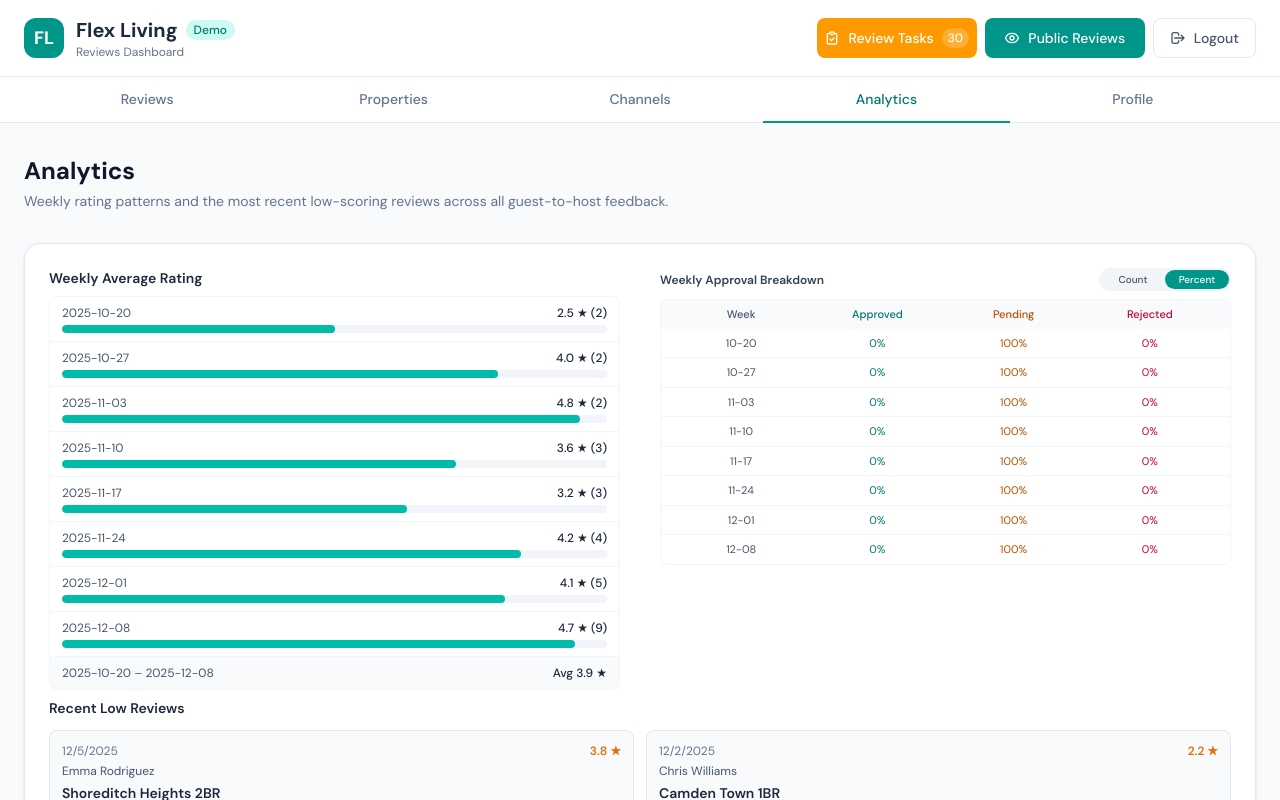
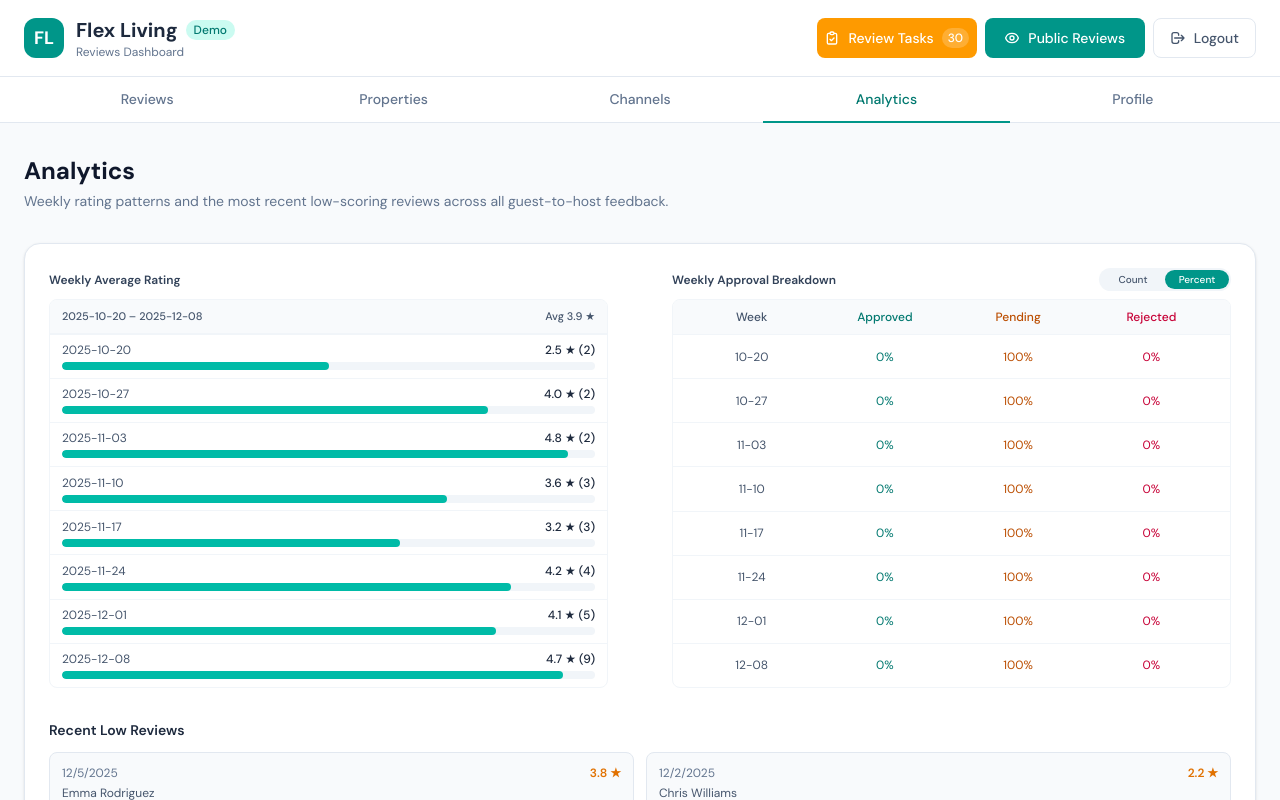
Before and after one commit to dl5214/reviews-management-system, a Next.js app: page /dashboard/analytics in a window 1280 px wide. Both pictures are taken after a click on the button "Percent". Shown: the top 800 px of the page. Built offline with nearby package versions, Linux system fonts and the light colour scheme.

Commit message:
Fixed Analytics Tab

```diff
--- a/src/app/dashboard/analytics/page.tsx
+++ b/src/app/dashboard/analytics/page.tsx
@@ -17,7 +17,7 @@
     try {
       const params = new URLSearchParams();
       params.set("type", "guest-to-host");
-      params.set("_t", Date.now().toString());
+      // params.set("_t", Date.now().toString());
 
       const res = await fetch(`/api/reviews/hostaway?${params.toString()}`);
       const data: ReviewsResponse = await res.json();
@@ -91,15 +91,17 @@
         </div>
       ) : (
         <div className="bg-white rounded-xl sm:rounded-2xl border border-slate-200 p-4 sm:p-6 shadow-sm">
-          <div className="flex flex-col lg:flex-row gap-6 lg:gap-10 items-stretch lg:min-h-[420px]">
-            <div className="lg:w-1/2 flex flex-col h-full">
+          <div className="flex flex-col lg:flex-row gap-8 lg:gap-16 items-stretch">
+            <div className="lg:w-1/2 flex flex-col lg:h-[420px]">
               <WeeklyRatingChart weekly={weekly} />
             </div>
-            <div className="lg:w-1/2 flex flex-col h-full">
+            <div className="lg:w-1/2 flex flex-col lg:h-[420px]">
               <WeeklyApprovalTable weekly={weekly} />
             </div>
           </div>
+          <div className="mt-8">
             <RecentLowReviews reviews={reviews} />
+          </div>
         </div>
       )}
     </div>
@@ -131,9 +133,10 @@
   if (weekly.length === 0) {
     return (
         <div className="h-full flex flex-col">
-        <h2 className="text-sm font-semibold text-slate-800 mb-3">
-          Weekly Average Rating
-        </h2>
+          <div className="flex items-center justify-between mb-3">
+            <h3 className="text-sm font-semibold text-slate-800">Weekly Average Rating</h3>
+            <div className="inline-flex items-center rounded-full bg-transparent p-0.5 text-[10px] w-[132px]" />
+          </div>
           <div className="flex items-center justify-center py-8 text-sm text-slate-500 border border-dashed border-slate-200 rounded-lg flex-1">
             No data for current filters
           </div>
@@ -142,23 +145,41 @@
   }
 
   const avgAll = weekly.reduce((sum, w) => sum + w.avgRating, 0) / weekly.length;
+  const rangeLabel = `${weekly[0].weekLabel} – ${weekly[weekly.length - 1].weekLabel}`;
 
   return (
       <div className="h-full flex flex-col">
         <div className="flex items-center justify-between mb-2">
-        <h3 className="text-sm font-semibold text-slate-800">
-          Weekly Average Rating
-        </h3>
-        <div className="inline-flex items-center rounded-full bg-transparent p-0.5 text-[10px] w-[132px]" />
+          <h3 className="text-xs font-semibold text-slate-700">Weekly Average Rating</h3>
+          {/* Invisible toggle to match table header height exactly */}
+          <div className="inline-flex items-center rounded-full bg-slate-100 p-0.5 text-[10px] w-[132px] opacity-0 pointer-events-none">
+            <button type="button" className="px-2 py-0.5 rounded-full font-medium w-1/2 text-center">
+              Count
+            </button>
+            <button type="button" className="px-2 py-0.5 rounded-full font-medium w-1/2 text-center">
+              Percent
+            </button>
+          </div>
         </div>
 
         <div className="border border-slate-100 rounded-lg overflow-hidden flex-1 flex flex-col">
-        <div className="divide-y divide-slate-100 overflow-auto flex-1">
+          {/* Top summary row (same height as table header row) */}
+          <div className="grid grid-cols-2 bg-slate-50 px-3 py-2 text-[11px] font-medium text-slate-600 border-b border-slate-100">
+            <span className="truncate">{rangeLabel}</span>
+            <span className="text-right text-slate-600">Avg {avgAll.toFixed(1)} ★</span>
+          </div>
+
+          {/* N fixed rows: equal height, no scroll */}
+          <div
+            className="flex-1 grid"
+            style={{ gridTemplateRows: `repeat(${weekly.length}, minmax(0, 1fr))` }}
+          >
             {weekly.map((w) => (
-            <div key={w.weekLabel} className="px-3 py-2">
-              <div className="flex items-center justify-between text-xs text-slate-600 mb-1">
-                <span className="tabular-nums">{w.weekLabel}</span>
-                <span className="font-medium text-slate-800 tabular-nums">
+              <div key={w.weekLabel} className="px-3 py-1 border-t border-slate-100 flex flex-col justify-center">
+                <div className="space-y-1">
+                  <div className="flex items-center justify-between text-xs text-slate-600">
+                    <span>{w.weekLabel}</span>
+                    <span className="font-medium text-slate-800">
                       {w.avgRating.toFixed(1)} ★ ({w.count})
                     </span>
                   </div>
@@ -169,14 +190,8 @@
                     />
                   </div>
                 </div>
+              </div>
             ))}
-        </div>
-
-        <div className="px-3 py-2 bg-slate-50 border-t border-slate-100 flex items-center justify-between text-xs text-slate-600">
-          <span className="tabular-nums">
-            {weekly[0].weekLabel} – {weekly[weekly.length - 1].weekLabel}
-          </span>
-          <span className="font-medium text-slate-800 tabular-nums">Avg {avgAll.toFixed(1)} ★</span>
           </div>
         </div>
       </div>
@@ -234,7 +249,7 @@
   if (!weekly || weekly.length === 0) {
     return (
       <div className="mb-6 sm:mb-8 flex flex-col flex-grow">
-        <h3 className="text-xs font-semibold text-slate-700 mb-2">
+        <h3 className="text-sm font-semibold text-slate-800">
           Weekly Approval Breakdown
         </h3>
         <div className="flex items-center justify-center py-8 text-sm text-slate-500 border border-dashed border-slate-200 rounded-lg flex-grow">
@@ -271,14 +286,17 @@
           </button>
         </div>
       </div>
-      <div className="border border-slate-100 rounded-lg overflow-hidden flex-grow">
-        <div className="grid grid-cols-4 bg-slate-50 px-3 py-1.5 text-[11px] font-medium text-slate-600 text-center">
+      <div className="border border-slate-100 rounded-lg overflow-hidden flex-1 flex flex-col">
+        <div className="grid grid-cols-4 bg-slate-50 px-3 py-2 text-[12px] font-medium text-slate-600 text-center">
           <span>Week</span>
           <span className="text-teal-700">Approved</span>
           <span className="text-amber-700">Pending</span>
           <span className="text-rose-700">Rejected</span>
         </div>
-        <div className="divide-y divide-slate-100 overflow-auto flex-1">
+        <div
+          className="flex-1 grid"
+          style={{ gridTemplateRows: `repeat(${weekly.length}, minmax(0, 1fr))` }}
+        >
           {weekly.map((w) => {
             const total = w.approved + w.pending + w.rejected || 1;
             const approvedPct = (w.approved / total) * 100;
@@ -295,7 +313,7 @@
             return (
               <div
                 key={w.weekLabel}
-                className="px-3 py-1.5 grid grid-cols-4 items-center text-[11px] text-slate-600 text-center"
+                className="px-3 py-1 border-t border-slate-100 grid grid-cols-4 items-center text-[12px] text-slate-600 text-center"
               >
                 <span className="truncate">{w.weekLabel.slice(5)}</span>
                 <span className="text-teal-700">{approvedValue}</span>
--- a/src/components/dashboard/NavTabs.tsx
+++ b/src/components/dashboard/NavTabs.tsx
@@ -56,14 +56,13 @@
               <Link
                 key={item.href}
                 href={item.href}
-                className={`flex flex-col items-center justify-center py-2 text-xs font-medium transition-colors gap-1 ${
+                className={`flex items-center justify-center py-5 text-sm font-medium transition-colors ${
                   active
-                    ? "text-teal-600"
+                    ? "text-teal-600 ring-2 ring-teal-500/40 rounded-lg"
                     : "text-slate-500"
                 }`}
               >
-                <div className={`w-10 h-0.5 rounded-full transition-colors ${active ? "bg-teal-600" : "bg-transparent"}`} />
-                {item.label}
+                <span>{item.label}</span>
               </Link>
             );
           })}
```
Lines whose indentation alone changed are shown as unchanged.
